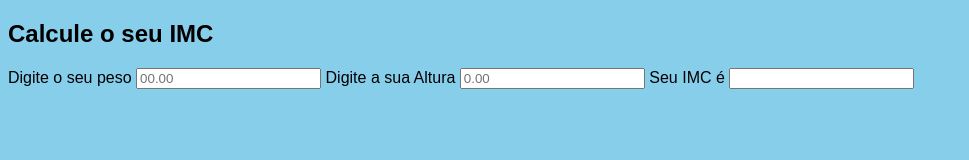
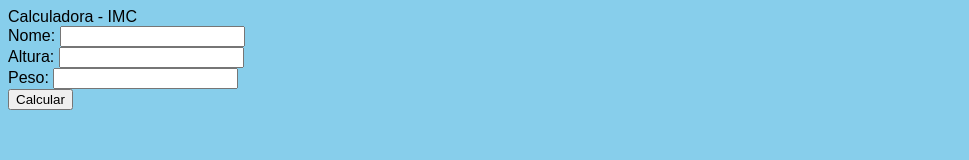
Before and after one commit to Lucas-Alonso11/IMC, a plain HTML site: page index.html in a window 1280 px wide. Shown: the whole page, without its empty margins (0-969 px from the left). Drawn offline with Linux system fonts and the light colour scheme.

Commit message:
adicionando as div

```diff
--- a/index.html
+++ b/index.html
@@ -1,20 +1,32 @@
 <!DOCTYPE html>
 <html lang="pt-br">
-<head>
+  <head>
     <meta charset="UTF-8">
-    <meta http-equiv="X-UA-Compatible" content="IE=edge">
     <meta name="viewport" content="width=device-width, initial-scale=1.0">
-    <title>Calculo de IMC</title>
+    <title>Calcular IMC</title>
     <link rel="stylesheet" href="style.css">
-</head>
-<body>
+  </head>
+  <body>
+    <main>
+      <div class="container">
+        <div class="title"> Calculadora - IMC </div>
+        <div class="input">
+            <label>Nome:</label>
+            <input type="text" id='nome'>
+        </div>
+        <div class="input">
+            <label>Altura:</label>
+            <input type="number" id='altura'>
+        </div>
+        <div class="input">
+            <label>Peso:</label>
+            <input type="number" id='peso'>
+        </div>
+        <button id='calcular'>Calcular</button>
 
-    <section>
-        <h1>Calcule o seu IMC</h1>
-        <label>Digite o seu peso <input type="text" required placeholder="00.00" class="input-padrao"></label>
-        <label>Digite a sua Altura <input type="text" required placeholder="0.00" class="input-padrao"></label>
-        <label>Seu IMC é <input type="text" class="input-padrao"></label>
-    </section>
-
-</body>
+        <div class="result" id='resultado'></div>
+      </div>
+    </main>
+    <script src="./imc.js"></script>
+  </body>
 </html>
```
